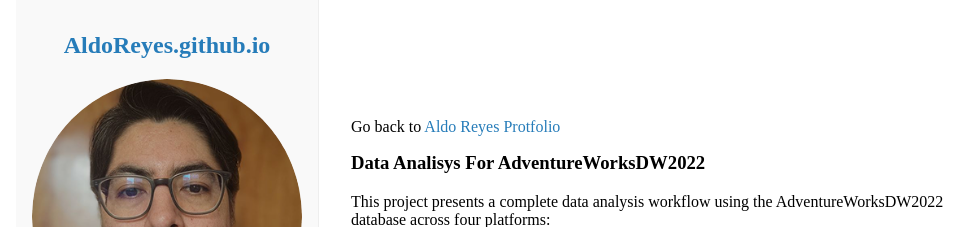
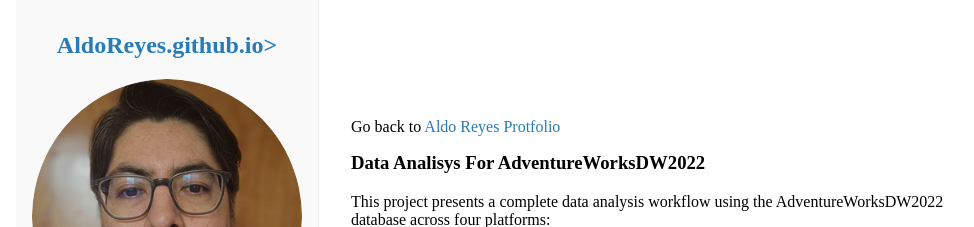
Before and after one commit to AldoReyes84/Data-Analisys_For-AdventureWorksDW2022_SQL_PowerBI_Python_Excel, a Jekyll site: the page built from README.md, in a window 1280 px wide and 900 px high. Shown: the top 227 px of the window, without its empty margins (194-1168 px from the left). Built offline with Jekyll 4.4.1, drawn with Linux system fonts in a browser that asks for light colours; our own code applies the rules of GitHub Pages for plain Markdown files.

```diff
--- a/_layouts/default.html
+++ b/_layouts/default.html
@@ -13,7 +13,7 @@
       <aside class="sidebar">
       <header>
       <h1>
-      <a href="https://aldoreyes84.github.io/AldoReyes.github.io/">AldoReyes.github.io</a>
+      <a href="https://aldoreyes84.github.io/AldoReyes.github.io/">AldoReyes.github.io>
       </h1>
         {% if site.logo %}
         <img src="{{ site.logo }}" alt="logo" class="site-logo">
```
